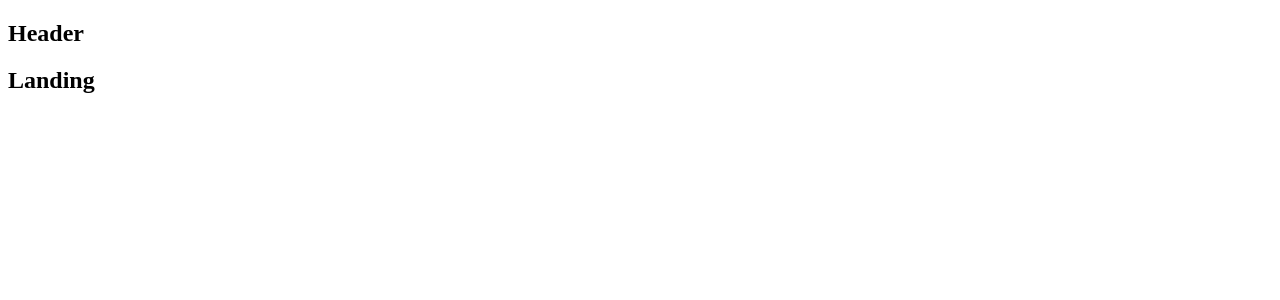
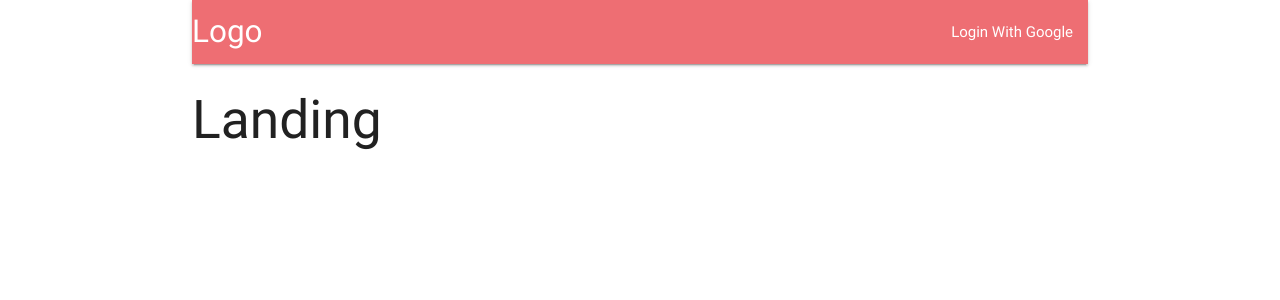
Before and after one commit to dsinkey/react-redux-email-survey, a React (Create React App) app in the folder client/: page / in a window 1280 px wide. Shown: the top 300 px of the page. Built offline with nearby package versions, Linux system fonts and the light colour scheme.

Commit message:
Added axios, redux-thunk, materialize-css.  Created Header component and updated proxy rules.

```diff
--- /dev/null
+++ b/client/src/actions/index.js
@@ -0,0 +1,6 @@
+import axios from 'axious';
+import {FETCH_USER} from './types';
+
+const fetchUser = () => {
+    axios.get('/api/current_user');
+};
--- /dev/null
+++ b/client/src/actions/types.js
@@ -0,0 +1 @@
+export const FETCH_USER = 'fetch_user';
--- a/client/src/components/App.js
+++ b/client/src/components/App.js
@@ -1,14 +1,15 @@
 import React from 'react';
 import { BrowserRouter, Route } from 'react-router-dom';
+import Header from './Header';
 
-const Header = () => <h2>Header</h2>;
+
 const Dashboard = () => <h2>Dashboard</h2>;
 const SurveyNew = () => <h2>SurveyNew</h2>;
 const Landing = () => <h2>Landing</h2>;
 
 const App = () => {
     return (
-        <div>
+        <div className="container">
             <BrowserRouter>
                 <div>
                     <Header/>
--- /dev/null
+++ b/client/src/components/Header.js
@@ -0,0 +1,18 @@
+import React, { Component} from 'react';
+
+class Header extends Component {
+    render() {
+        return (
+            <nav>
+                <div className="nav-wrapper">
+                    <a className="left brand-logo">Logo</a>
+                    <ul className="right">
+                        <li><a href="/auth/google">Login With Google</a></li>
+                    </ul>
+                </div>
+            </nav>
+        )
+    }
+}
+
+export default Header;
--- a/client/src/index.js
+++ b/client/src/index.js
@@ -1,12 +1,14 @@
+import 'materialize-css/dist/css/materialize.min.css';
 import React from 'react';
 import ReactDOM from 'react-dom';
 import { Provider } from 'react-redux';
 import { createStore, applyMiddleware } from 'redux';
+import reduxThunk from 'redux-thunk';
 
 import App from './components/App';
 import reducers from './reducers';
 
-const store = createStore(reducers, {}, applyMiddleware());
+const store = createStore(reducers, {}, applyMiddleware(reduxThunk));
 
 ReactDOM.render(
     <Provider store={store}>
```
Also changed, not shown: client/package.json (+7 -1 lines), 1 other file (tests, documents, lock files or other folders).
